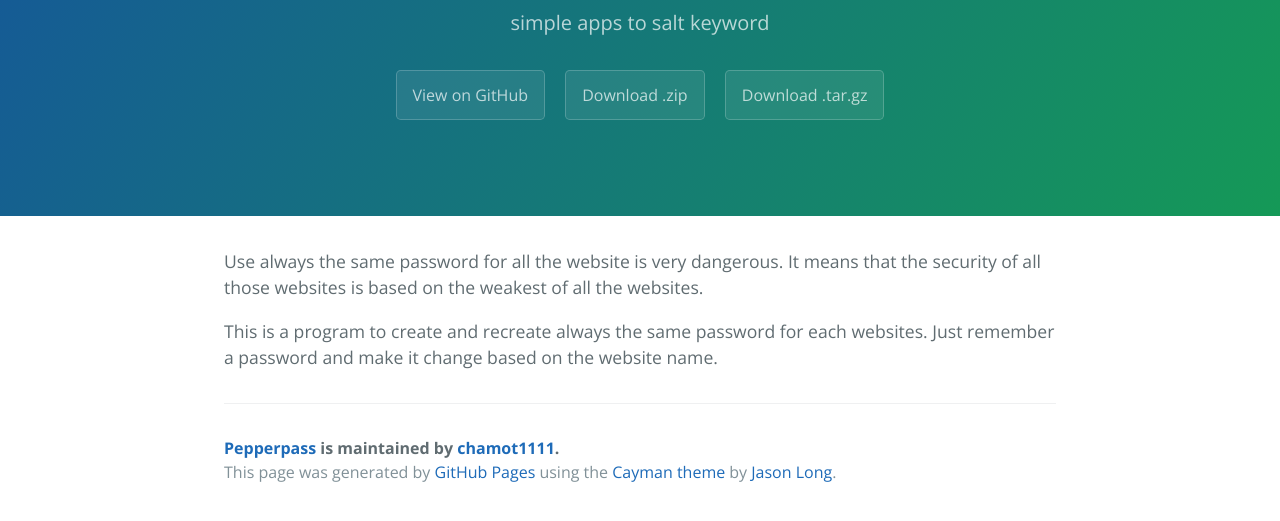
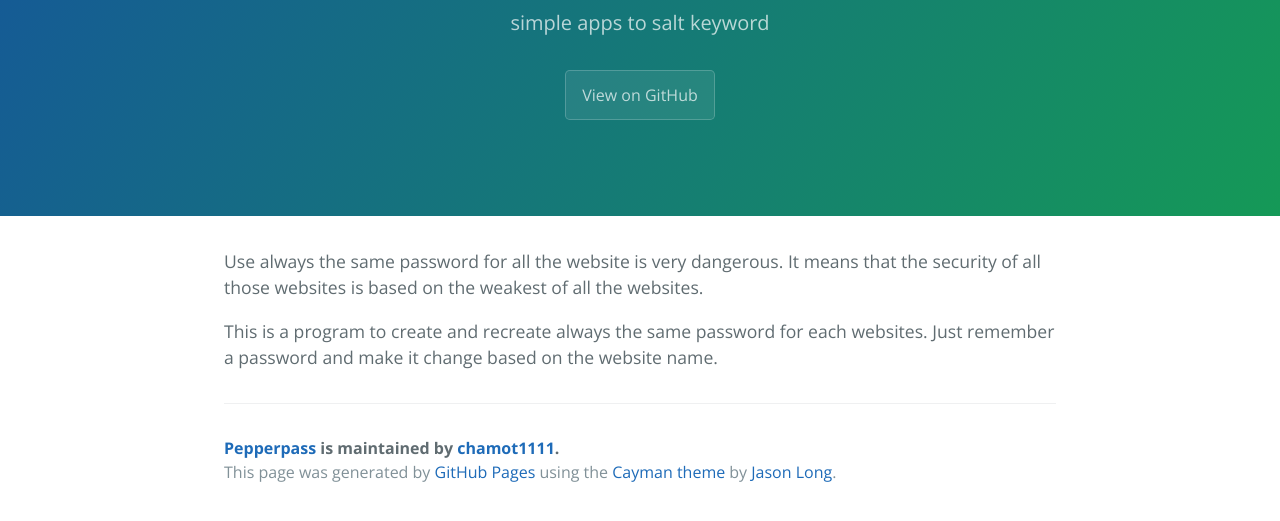
Before and after one commit to chamot1111/pepperpass, a plain HTML site: page index.html in a window 1280 px wide. Shown: the part 167-688 px from the top of the page. Drawn offline with nearby package versions, Linux system fonts and the light colour scheme.

Commit message:
remove download buttons

```diff
--- a/index.html
+++ b/index.html
@@ -14,8 +14,6 @@
       <h1 class="project-name">Pepperpass</h1>
       <h2 class="project-tagline">simple apps to salt keyword</h2>
       <a href="https://github.com/chamot1111/pepperpass" class="btn">View on GitHub</a>
-      <a href="https://github.com/chamot1111/pepperpass/zipball/master" class="btn">Download .zip</a>
-      <a href="https://github.com/chamot1111/pepperpass/tarball/master" class="btn">Download .tar.gz</a>
     </section>
 
     <section class="main-content">
```
